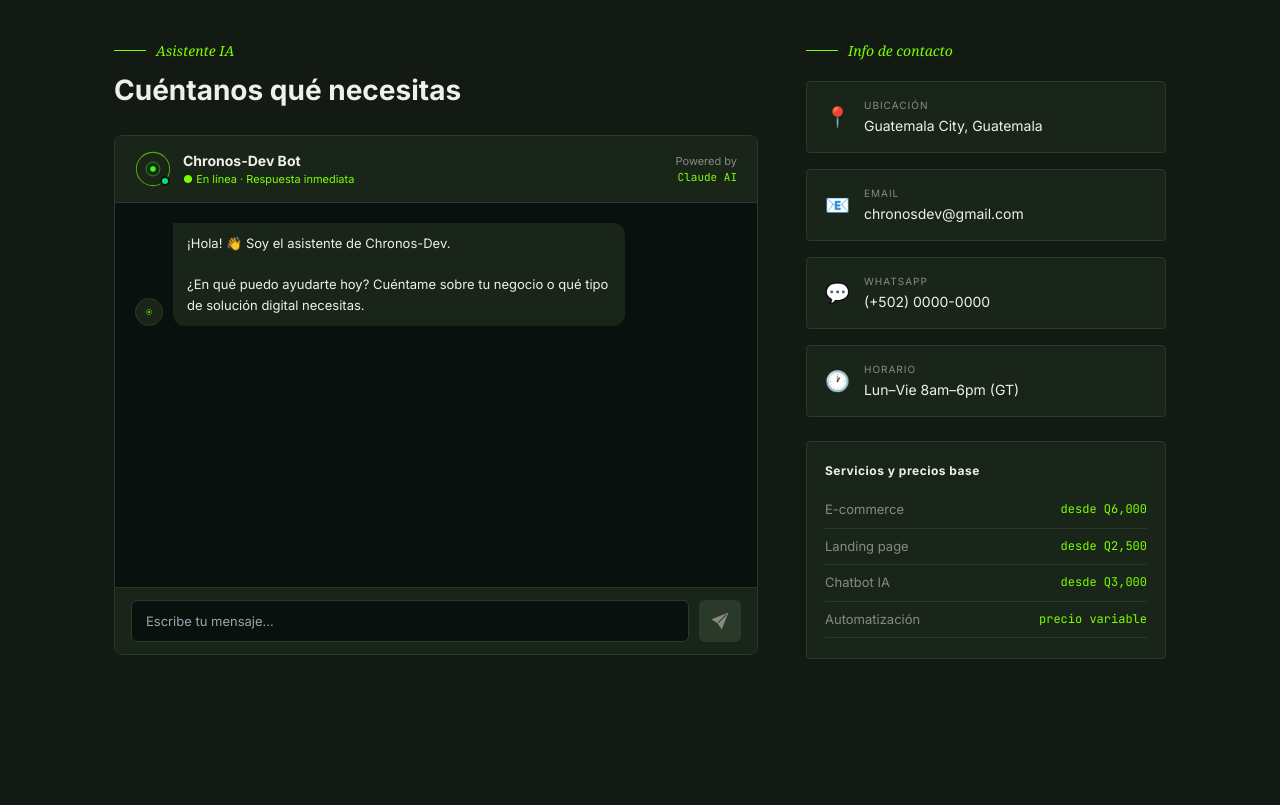
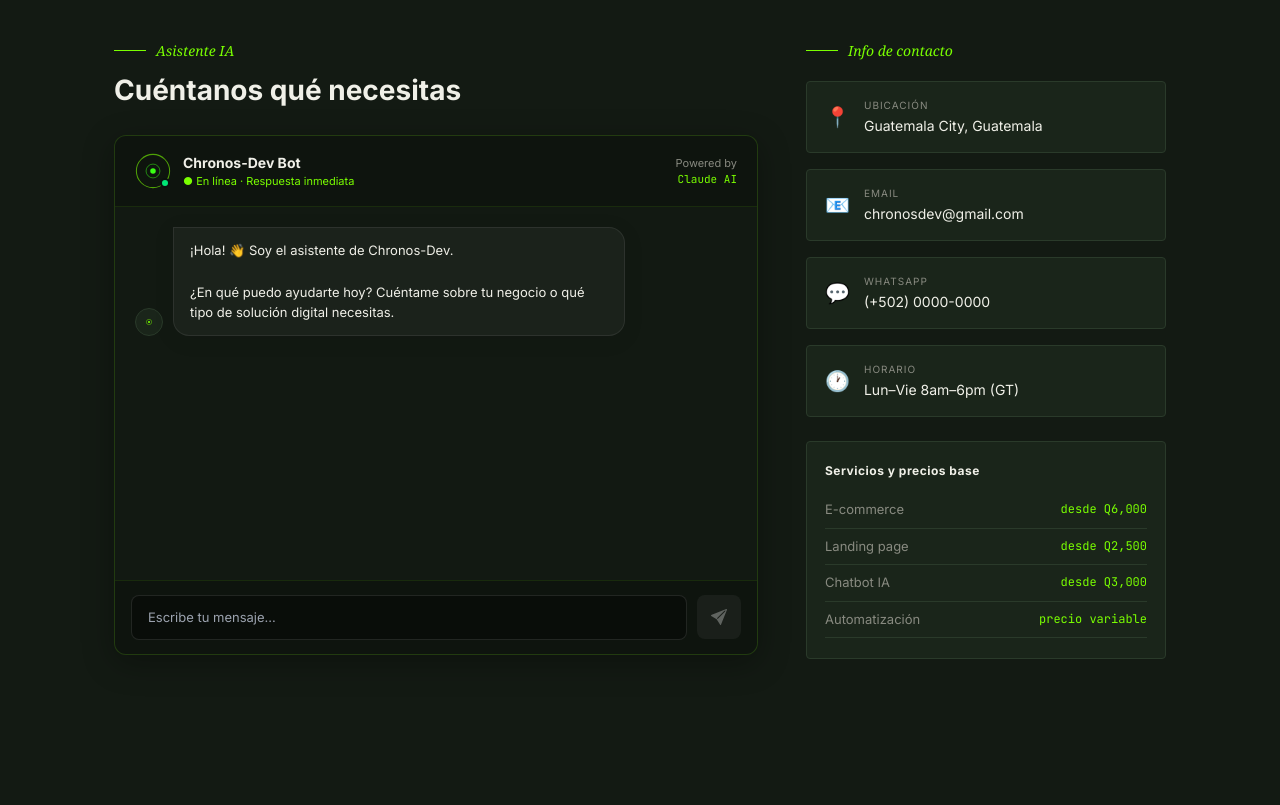
Before and after one commit to alberto94071/chronos-dev-site, a Next.js app: page /contact in a window 1280 px wide. Shown: the part 500-1305 px from the top of the page. Built offline with nearby package versions, Linux system fonts and the light colour scheme.

Commit message:
style: añadir glassmorphism y animaciones fluidas al chatbot

```diff
--- a/app/page.tsx
+++ b/app/page.tsx
@@ -60,8 +60,8 @@ export default function Home() {
         </div>
 
         {/* ICON */}
-        <svg width="26" height="26" viewBox="0 0 24 24" fill="none" stroke="var(--color-deep)" strokeWidth="2" strokeLinecap="round" strokeLinejoin="round">
-          <path d="M21 15a2 2 0 01-2 2H7l-4 4V5a2 2 0 012-2h14a2 2 0 012 2z" fill="var(--color-deep)" stroke="var(--color-deep)" />
+        <svg width="28" height="28" viewBox="0 0 24 24" fill="none" stroke="var(--color-primary)" strokeWidth="2" strokeLinecap="round" strokeLinejoin="round">
+          <path d="M21 15a2 2 0 01-2 2H7l-4 4V5a2 2 0 012-2h14a2 2 0 012 2z" fill="rgba(122,255,0,0.1)" stroke="var(--color-primary)" />
           <circle cx="8" cy="10" r="1.2" fill="var(--color-primary)" />
           <circle cx="12" cy="10" r="1.2" fill="var(--color-primary)" />
           <circle cx="16" cy="10" r="1.2" fill="var(--color-primary)" />
@@ -73,45 +73,51 @@ export default function Home() {
           position: fixed;
           bottom: 28px;
           right: 28px;
-          width: 58px;
-          height: 58px;
+          width: 60px;
+          height: 60px;
           border-radius: 50%;
-          background: var(--color-primary);
+          background: rgba(122, 255, 0, 0.15);
+          backdrop-filter: blur(10px);
+          -webkit-backdrop-filter: blur(10px);
+          border: 1px solid rgba(122, 255, 0, 0.5);
           display: flex;
           align-items: center;
           justify-content: center;
-          box-shadow: 0 4px 24px #7aff0044;
+          box-shadow: 0 4px 30px rgba(122, 255, 0, 0.3);
           cursor: pointer;
           z-index: 999;
           text-decoration: none;
-          transition: transform 0.2s, box-shadow 0.2s;
+          transition: transform 0.3s cubic-bezier(0.2, 0.8, 0.2, 1), box-shadow 0.3s;
           animation: chatPulse 3s infinite;
         }
         .chat-float:hover {
-          transform: scale(1.1);
-          box-shadow: 0 6px 32px #7aff0066;
+          transform: scale(1.1) translateY(-4px);
+          box-shadow: 0 8px 40px rgba(122, 255, 0, 0.5);
+          border: 1px solid rgba(122, 255, 0, 0.8);
         }
         @keyframes chatPulse {
-          0%, 100% { box-shadow: 0 4px 24px #7aff0044; }
-          50% { box-shadow: 0 4px 32px #7aff0088, 0 0 0 10px #7aff0015; }
+          0%, 100% { box-shadow: 0 4px 30px rgba(122, 255, 0, 0.3); }
+          50% { box-shadow: 0 4px 40px rgba(122, 255, 0, 0.6), 0 0 0 10px rgba(122, 255, 0, 0.1); }
         }
 
         .chat-tooltip {
           position: absolute;
-          right: 68px;
-          bottom: 4px;
-          background: var(--color-surface);
-          border: 1px solid var(--color-border);
+          right: 76px;
+          bottom: 8px;
+          background: rgba(19, 26, 19, 0.85);
+          backdrop-filter: blur(12px);
+          -webkit-backdrop-filter: blur(12px);
+          border: 1px solid rgba(122, 255, 0, 0.3);
           color: var(--color-text);
-          padding: 10px 32px 10px 14px;
+          padding: 12px 36px 12px 16px;
           white-space: nowrap;
-          border-radius: 8px;
-          transition: opacity 0.3s;
+          border-radius: 12px;
+          transition: opacity 0.4s cubic-bezier(0.2, 0.8, 0.2, 1), transform 0.4s cubic-bezier(0.2, 0.8, 0.2, 1);
           pointer-events: auto;
           display: flex;
           flex-direction: column;
-          gap: 2px;
-          box-shadow: 0 4px 20px #00000044;
+          gap: 4px;
+          box-shadow: 0 8px 32px rgba(0, 0, 0, 0.4);
         }
         .chat-tooltip span {
           font-size: 11px;
@@ -129,9 +135,9 @@ export default function Home() {
           bottom: 18px;
           width: 12px;
           height: 12px;
-          background: var(--color-surface);
-          border-right: 1px solid var(--color-border);
-          border-bottom: 1px solid var(--color-border);
+          background: rgba(19, 26, 19, 0.85);
+          border-right: 1px solid rgba(122, 255, 0, 0.3);
+          border-bottom: 1px solid rgba(122, 255, 0, 0.3);
           transform: rotate(-45deg);
         }
 
--- a/components/ChatWidget.tsx
+++ b/components/ChatWidget.tsx
@@ -82,19 +82,22 @@ export default function ChatWidget() {
     <div style={{
       maxWidth: 680,
       margin: "0 auto",
-      background: "var(--color-deep)",
-      border: "1px solid var(--color-border)",
-      borderRadius: 8,
+      background: "rgba(19, 26, 19, 0.75)",
+      backdropFilter: "blur(16px)",
+      WebkitBackdropFilter: "blur(16px)",
+      border: "1px solid rgba(122, 255, 0, 0.15)",
+      borderRadius: 12,
       overflow: "hidden",
       display: "flex",
       flexDirection: "column",
       height: 520,
+      boxShadow: "0 8px 32px 0 rgba(0, 0, 0, 0.3)",
     }}>
       {/* HEADER */}
       <div style={{
-        background: "var(--color-surface)",
-        borderBottom: "1px solid var(--color-border)",
-        padding: "14px 20px",
+        background: "rgba(0, 0, 0, 0.2)",
+        borderBottom: "1px solid rgba(122, 255, 0, 0.1)",
+        padding: "16px 20px",
         display: "flex",
         alignItems: "center",
         gap: 12,
@@ -129,7 +132,7 @@ export default function ChatWidget() {
         {messages.map(function (msg, i) {
           var isBot = msg.role === "assistant";
           return (
-            <div key={i} style={{
+            <div key={i} className="msg-enter" style={{
               display: "flex",
               gap: 10,
               flexDirection: isBot ? "row" : "row-reverse",
@@ -145,13 +148,17 @@ export default function ChatWidget() {
               )}
               <div style={{
                 maxWidth: "75%",
-                background: isBot ? "var(--color-surface)" : "var(--color-primary)",
-                color: isBot ? "var(--color-text)" : "var(--color-deep)",
-                padding: "10px 14px",
-                borderRadius: isBot ? "0 12px 12px 12px" : "12px 0 12px 12px",
+                background: isBot ? "rgba(255, 255, 255, 0.04)" : "rgba(122, 255, 0, 0.15)",
+                backdropFilter: "blur(10px)",
+                WebkitBackdropFilter: "blur(10px)",
+                border: isBot ? "1px solid rgba(255, 255, 255, 0.08)" : "1px solid rgba(122, 255, 0, 0.3)",
+                color: isBot ? "var(--color-text)" : "var(--color-primary)",
+                padding: "12px 16px",
+                borderRadius: isBot ? "0 16px 16px 16px" : "16px 0 16px 16px",
                 fontSize: 13,
                 lineHeight: 1.6,
                 whiteSpace: "pre-wrap",
+                boxShadow: "0 4px 20px rgba(0, 0, 0, 0.1)",
               }}>
                 {msg.content}
               </div>
@@ -225,11 +232,11 @@ export default function ChatWidget() {
 
       {/* INPUT */}
       <div style={{
-        borderTop: "1px solid var(--color-border)",
-        padding: "12px 16px",
+        borderTop: "1px solid rgba(122, 255, 0, 0.1)",
+        padding: "14px 16px",
         display: "flex",
         gap: 10,
-        background: "var(--color-surface)",
+        background: "rgba(0, 0, 0, 0.2)",
       }}>
         <input
           ref={inputRef}
@@ -240,32 +247,36 @@ export default function ChatWidget() {
           placeholder="Escribe tu mensaje..."
           style={{
             flex: 1,
-            background: "var(--color-deep)",
-            border: "1px solid var(--color-border)",
+            background: "rgba(0, 0, 0, 0.3)",
+            border: "1px solid rgba(255, 255, 255, 0.1)",
             color: "var(--color-text)",
             fontSize: 13,
-            padding: "10px 14px",
-            borderRadius: 6,
+            padding: "12px 16px",
+            borderRadius: 8,
             outline: "none",
+            transition: "border 0.2s",
           }}
+          onFocus={function (e) { e.target.style.border = "1px solid rgba(122, 255, 0, 0.5)"; }}
+          onBlur={function (e) { e.target.style.border = "1px solid rgba(255, 255, 255, 0.1)"; }}
           disabled={loading}
         />
         <button
           onClick={send}
           disabled={loading || !input.trim()}
           style={{
-            background: input.trim() && !loading ? "var(--color-primary)" : "var(--color-border)",
-            color: input.trim() && !loading ? "var(--color-deep)" : "var(--color-muted)",
+            background: input.trim() && !loading ? "var(--color-primary)" : "rgba(255,255,255,0.05)",
+            color: input.trim() && !loading ? "var(--color-deep)" : "rgba(255,255,255,0.3)",
             border: "none",
-            width: 42,
-            height: 42,
-            borderRadius: 6,
+            width: 44,
+            height: 44,
+            borderRadius: 8,
             cursor: input.trim() && !loading ? "pointer" : "not-allowed",
             display: "flex",
             alignItems: "center",
             justifyContent: "center",
-            transition: "all 0.2s",
+            transition: "all 0.3s",
             flexShrink: 0,
+            boxShadow: input.trim() && !loading ? "0 0 15px rgba(122, 255, 0, 0.4)" : "none",
           }}
         >
           <svg width="16" height="16" viewBox="0 0 16 16" fill="currentColor">
@@ -275,6 +286,13 @@ export default function ChatWidget() {
       </div>
 
       <style>{`
+        @keyframes msgEnter {
+          from { opacity: 0; transform: translateY(10px) scale(0.98); }
+          to { opacity: 1; transform: translateY(0) scale(1); }
+        }
+        .msg-enter {
+          animation: msgEnter 0.3s cubic-bezier(0.2, 0.8, 0.2, 1) forwards;
+        }
         @keyframes typingDot {
           0%, 100% { opacity: 0.3; transform: translateY(0); }
           50% { opacity: 1; transform: translateY(-3px); }
```
